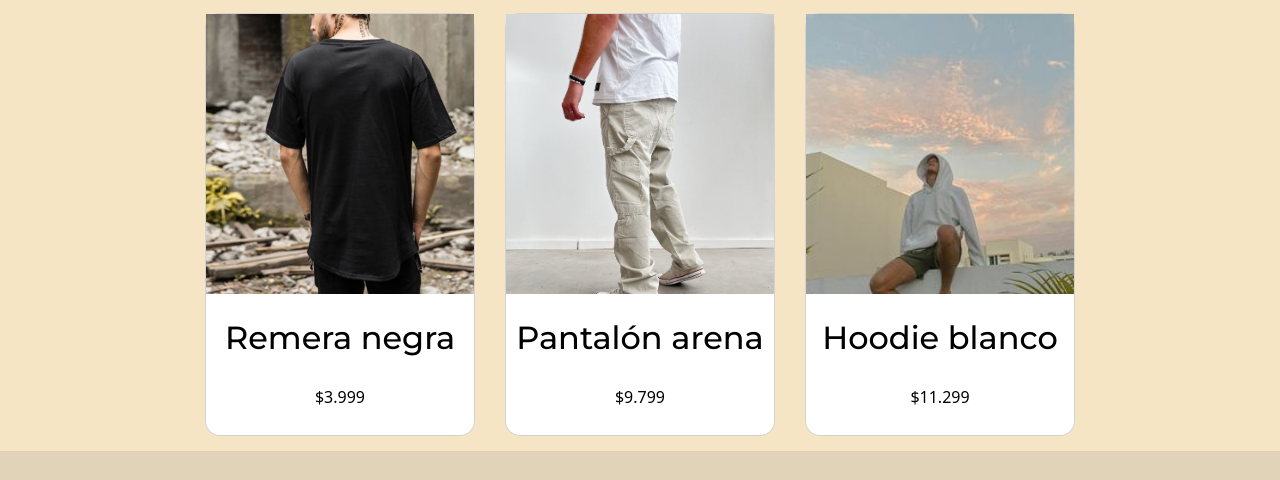
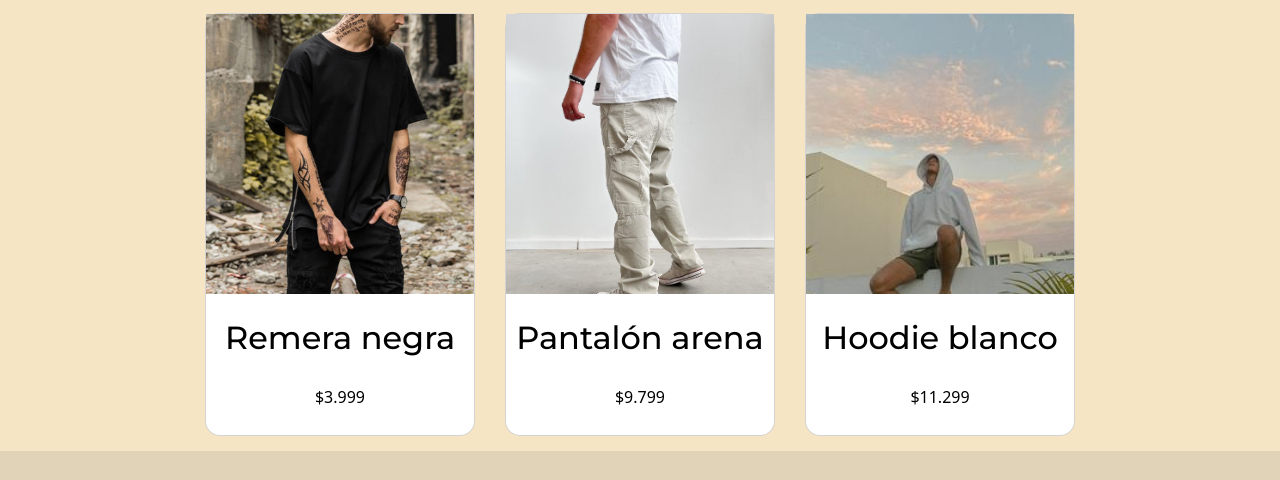
Before and after one commit to frandiazv/Francisco-Diaz, a website: page index.html in a window 1280 px wide. Shown: the part 588-1068 px from the top of the page. Drawn offline with nearby package versions, Linux system fonts and the light colour scheme; files that its build step writes are made by us from their sources; files whose address does not match are found by name.

Commit message:
last prueba

```diff
--- a/sass/components/_products.scss
+++ b/sass/components/_products.scss
@@ -23,7 +23,7 @@
       background-size: cover;
     }
     .producto-1 {
-      background-image: url(./images/China-Apparel-Customized-Logo-Black-Open-Side-Zip-Oversize-T-Shirt\ \(1\).jpg);
+      background-image: url(/images/remera\ negra.jpg);
     }
     .producto-2 {
       background-image: url(./images/pantalon.png)
```
Also changed, not shown: images/remera negra.jpg (renamed from images/China-Apparel-Customized-Logo-Black-Open-Side-Zip-Oversize-T-Shirt.jpg).
